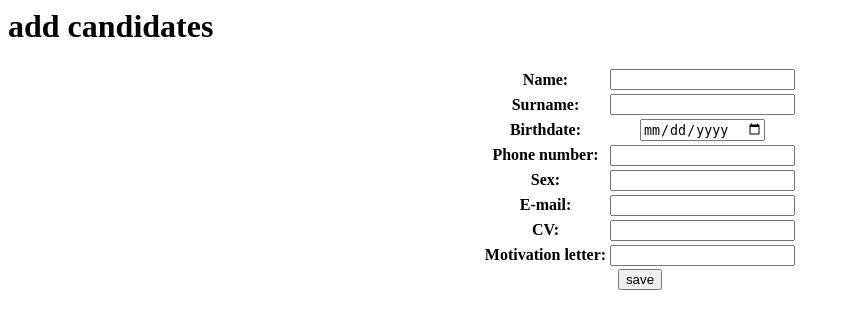
After one commit to rafal1999/TAB, a Django app: page /assistant/addcandidate/ in a window 1280 px wide. The commit adds this page. Shown: the top 329 px of the page, without its empty margins (0-849 px from the left). Run offline with Django 3.2, Linux system fonts and the light colour scheme; lists and menus that the app fills with data are empty.

Commit message:
asystentka, dodawnie procesu, dodawanie kandydatów i edycja

```diff
--- /dev/null
+++ b/Site/templates/addcandidate.html
@@ -0,0 +1,50 @@
+
+<html>
+
+    <h1>add candidates</h1>
+
+    <center>
+
+
+
+        <form method="POST">
+                {% csrf_token %}
+         <table>
+      <tr>
+        <th>Name:</th>
+        <th><input name="candidate_name" id="id_candidate_name" /></th>
+      </tr>
+      <tr>
+        <th>Surname:</th>
+        <th><input name="candidate_surname" id="id_candidate_name"/></th>
+      </tr>
+      <tr>
+        <th>Birthdate:</th>
+        <th><input type="date"  name="candidate_birthdate" id="id_candidate_name"/></th>
+      </tr>
+      <tr>
+        <th>Phone number:</th>
+        <th><input name="candidate_phone_number" id="id_candidate_name" /></th>
+      </tr>
+      <tr>
+        <th>Sex:</th>
+        <th><input name="candidate_sex" id="id_candidate_name" /></th>
+      </tr>
+      <tr>
+        <th>E-mail:</th>
+        <th><input name="candidate_email" id="id_candidate_name" /></th>
+      </tr>
+      <tr>
+        <th>CV:</th>
+        <th><input name="candidate_cv" id="id_candidate_name"/></th>
+      </tr>
+      <tr>
+        <th>Motivation letter:</th>
+        <th><input name="candidate_motivation_letter" id="id_candidate_name" /></th>
+      </tr>
+    </table>
+      <button>save</button>
+     </form>
+    </center>
+
+    </html>
--- a/Site/views/views.py
+++ b/Site/views.py
@@ -10,7 +10,7 @@ from django.views               import View
 from django.contrib.auth.forms  import AuthenticationForm
 from django.contrib.auth        import login, authenticate
 from django.contrib.auth.mixins import LoginRequiredMixin
-from Site.api.candidates        import list_candidates, add_candidate
+from Site.api.candidates        import list_candidates, add_candidate, list_candidates_roles, add_process
 from Site.api.interview         import add_interview_data, check_if_interview_took_place
 # Create your views here.
 
@@ -74,27 +74,22 @@ def edit_candidate_page(request,id_candidate):
                         sex=request.POST['candidate_sex'], email=request.POST['candidate_email'],
                         cv=request.POST['candidate_cv'],motivation_letter=request.POST['candidate_motivation_letter'],)
         candidate=Candidates.objects.get(ID=id_candidate)
-        print(candidate.Birthdate)
-        print(type(candidate.Birthdate))
         candidate.Birthdate =candidate.Birthdate.strftime("%Y-%m-%d")
-        print(type(candidate.Birthdate))
-        print(f"_{candidate.Birthdate}_ {type(candidate.Birthdate)}")
         return render(request,'editcandidate.html',{'candidate':candidate})
-
 
     candidate=Candidates.objects.get(ID=id_candidate)
     candidate.Birthdate =candidate.Birthdate.strftime("%Y-%m-%d")
     return render(request,'editcandidate.html',{'candidate':candidate})
 
-def edit_interview_data(request,id_process):
+def add_interview_data_page(request,id_process):
 
     if (check_if_interview_took_place(id_process=id_process)):
-        return redirect(f'interview_summary/{id_process}')
+        return redirect('interview_summary_page',id_process=id_process)
 
     if(request.method=='POST'):
         add_interview_data(id_process=id_process, id_worker=1, hard_skils=request.POST['hard_skils'],
                             soft_skils=request.POST["soft_skils"], grade=request.POST["grade"], notes=request.POST['notes'])
-        return redirect(f'interview_summary/{id_process}')
+        return redirect(interview_summary_page,id_process=id_process)
 
     process = Recruitment_Process.objects.get(ID=id_process)
     candidate=Candidates.objects.get(ID=process.ID_Candidates.ID)
@@ -103,7 +98,7 @@ def edit_interview_data(request,id_process):
     return render(request, 'interview.html',{'candidate':candidate,'role':role})
 
 
-def interview_summary(request, id_process):
+def interview_summary_page(request, id_process):
 
     process = Recruitment_Process.objects.get(ID=id_process)
     candidate=Candidates.objects.get(ID=process.ID_Candidates.ID)
@@ -113,11 +108,37 @@ def interview_summary(request, id_process):
     return render(request,"interview_summary.html",{'candidate':candidate,'role':role,
                 'interview_data': interview_data})
 
-def assistant(request):
+def assistant_page(request):
 #
     if(request.method=='POST'):
-        print("tutaj")
-        return  redirect('editcandidate',id_candidate=int(request.POST["candidate"]))
+        if(request.POST['form_type']=='addform'):
+           return  redirect('add_candidate_page')
+        if(request.POST['form_type']=='editform'):
+           return  redirect('edit_candidate_page',id_candidate=int(request.POST["candidate"]))
+        if(request.POST['form_type']=='processform'):
+           return redirect('add_process_page')
 
     candidates = Candidates.objects.all()
     return render(request,"assistant.html",{'candidates':candidates})
+
+def add_candidate_page(request):
+    if request.method=="POST":
+        add_candidate(name=request.POST['candidate_name'],surname=request.POST['candidate_surname'],
+                        birthday=request.POST['candidate_birthdate'], phone_number=request.POST['candidate_phone_number'],
+                        sex=request.POST['candidate_sex'], email='test@m.com',cv='pass',motivation_letter='pas',
+                        hired='P')
+        return  redirect('assistant_page')
+
+    return render(request,"addcandidate.html")
+
+def add_process_page(request):
+
+    candidates=list_candidates()
+    roles=list_candidates_roles()
+    if(request.method=='POST'):
+        add_process(id_candidate=request.POST['candidate'], id_role=request.POST['role'])
+
+    return render(request,'addprocess.html',{'candidates':candidates, 'roles':roles})
+
+def process_sumary_page(request):
+    pass
--- a/tab/urls.py
+++ b/tab/urls.py
@@ -15,15 +15,17 @@ Including another URLconf
 """
 from django.contrib import admin
 from django.urls import path
-from Site.views import views
+from Site import views
 urlpatterns = [
     path('<int:id_test>', views.Home.as_view(), name='home'),
     path('testworkers/', views.test_workers_page, name='testworkers'),
     path('testcandidates/',views.test_candidates_page, name='testcandidates'),
     path('index/', views.Index.as_view(), name='index'),
     path('admin/', admin.site.urls),
-    path('editcandidate/<int:id_candidate>', views.edit_candidate_page,name='editcandidate'),
-    path('interview/<int:id_process>', views.edit_interview_data),
-    path('interview/interview_summary/<int:id_process>', views.interview_summary),
-    path('assistant/', views.assistant),
+    path('interview/<int:id_process>', views.add_interview_data_page,name='add_interview_data_page'),
+    path('interview/interview_summary/<int:id_process>', views.interview_summary_page,name='interview_summary_page'),
+    path('assistant/', views.assistant_page, name='assistant_page'),
+     path('assistant/editcandidate/<int:id_candidate>', views.edit_candidate_page,name='edit_candidate_page'),
+    path('assistant/addcandidate/',views.add_candidate_page,name='add_candidate_page'),
+    path('assistant/addprocess/',views.add_process_page,name='add_process_page'),
 ]
```
Also changed, not shown: Site/api/candidates.py (+8 -1 lines), Site/templates/addprocess.html (added, +22 -0 lines), Site/templates/assistant.html (+12 -3 lines), Site/templates/editcandidate.html (+0 -16 lines).
